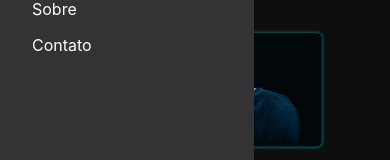
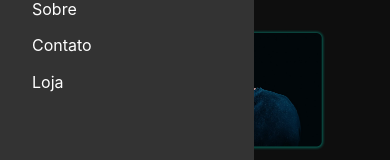
Before and after one commit to danielalves96/technical-intelligence-front, a Next.js app: page /about in a window 390 px wide. Both pictures are taken after a click on the icon 343 px from the left and 40 px from the top of the page. Shown: the part 181-341 px from the top of the page. Built offline with nearby package versions, Linux system fonts and the light colour scheme.

Commit message:
feat(app): add store on mobile

```diff
--- a/src/components/DropdownMenu/index.tsx
+++ b/src/components/DropdownMenu/index.tsx
@@ -44,6 +44,14 @@ export default function DropdownMenu() {
                   {t(`pagesList.contact`)}
                 </span>
               </Link>
+              <a
+                href="https://technicalintelligence.lojaintegrada.com.br/"
+                target="_blank"
+                rel="noreferrer"
+                onClick={() => setIsOpen(!isOpen)}
+              >
+                {t(`pagesList.store`)}
+              </a>
             </S.SidebarLinks>
           </S.Sidebar>
           <S.Backdrop onClick={() => setIsOpen(!isOpen)} />
```
